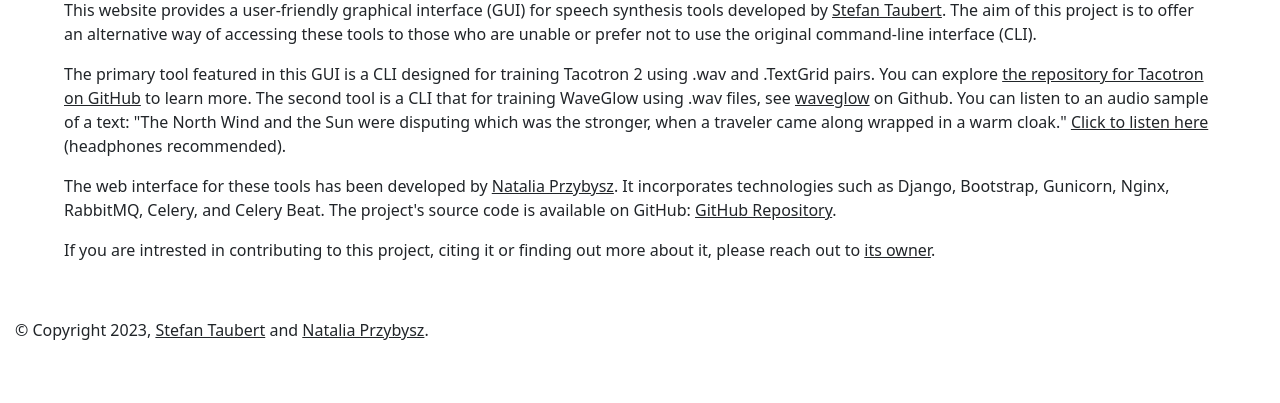
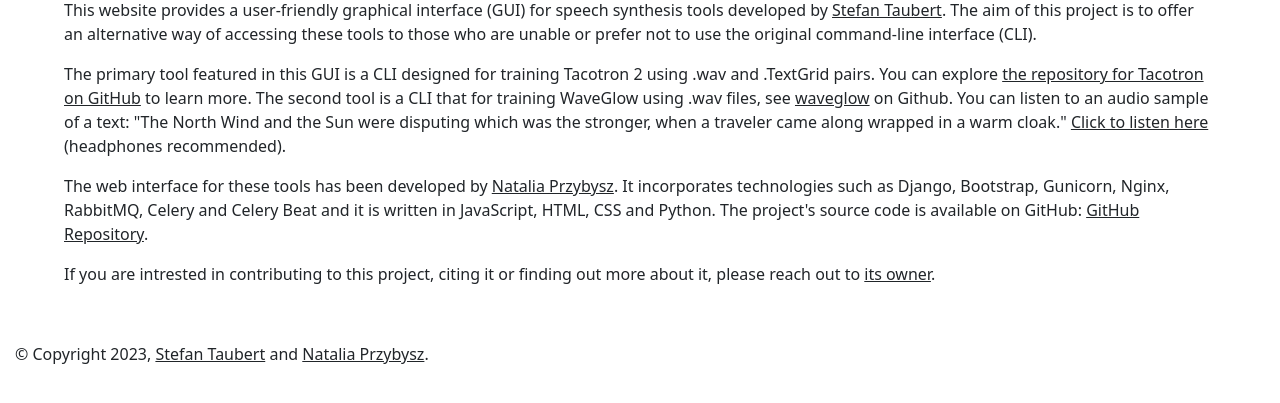
Before and after one commit to ntlprzybysz/synthesis-gui, a Django app: page /synthesis/about/ in a window 1280 px wide. Shown: the part 244-647 px from the top of the page. Run offline with Django 4.2, Linux system fonts and the light colour scheme; parts of the project's set-up code (start-up, migrations or seed data) failed here and were passed over; some libraries are stand-ins or nearby versions.

Commit message:
Added used programming languages to about page

```diff
--- a/synthesis/templates/about.html
+++ b/synthesis/templates/about.html
@@ -26,8 +26,9 @@
             <p>
                 The web interface for these tools has been developed by
                 <a href="https://www.linkedin.com/in/ntl-przybysz/">Natalia Przybysz</a>. It incorporates technologies
-                such as Django, Bootstrap, Gunicorn, Nginx, RabbitMQ, Celery, and Celery Beat. The project's source code
-                is available on GitHub: <a href="https://github.com/ntlprzybysz/synthesis-gui">GitHub Repository</a>.
+                such as Django, Bootstrap, Gunicorn, Nginx, RabbitMQ, Celery and Celery Beat and it is written
+                in JavaScript, HTML, CSS and Python. The project's source code is available on GitHub:
+                <a href="https://github.com/ntlprzybysz/synthesis-gui">GitHub Repository</a>.
             </p>
             <p>If you are intrested in contributing to this project, citing it or finding out more about it,
                 please reach out to <a href="https://stefantaubert.com/">its owner</a>.
```
